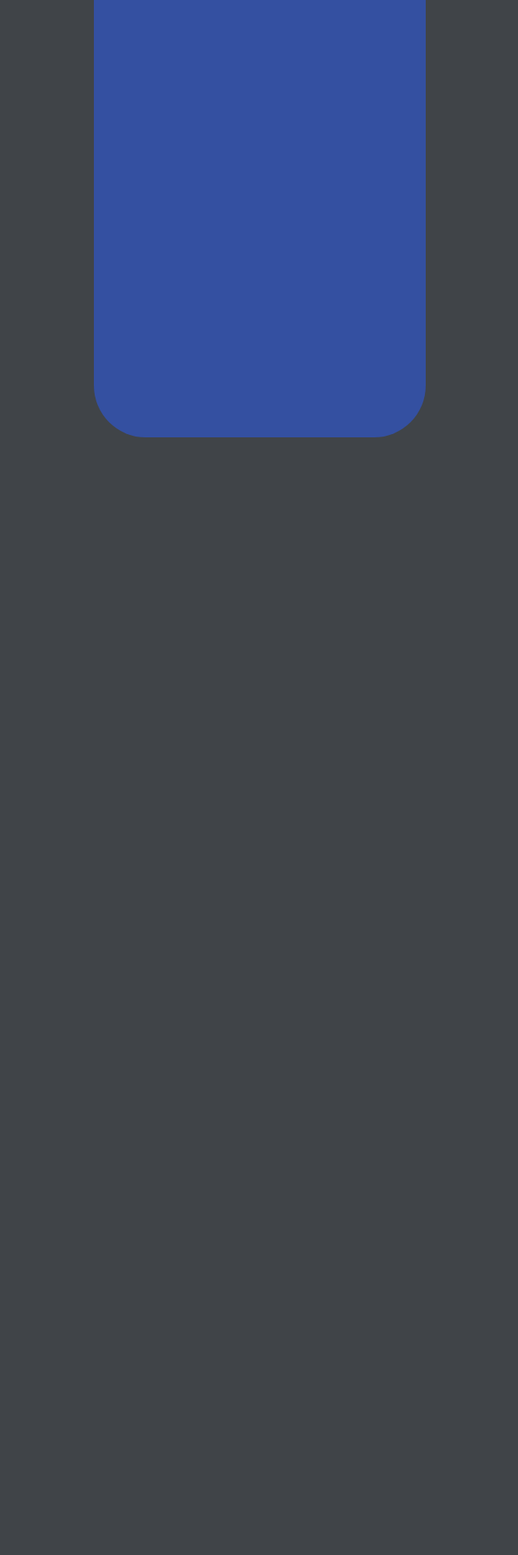
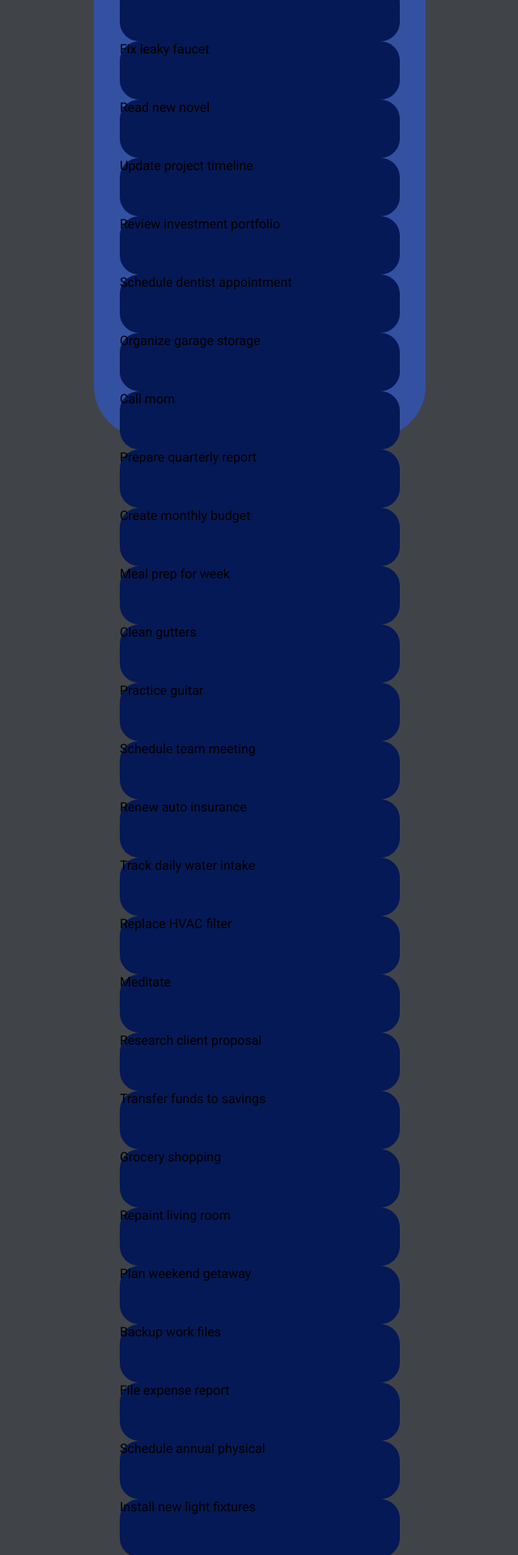
Before and after one commit to sophocles99/tasks-frontend, a React (Vite) app: page / in a window 1280 px wide. Shown: the part 300-2220 px from the top of the page at 81% size, without its empty margins (319-959 px from the left). Before the commit the page ends 840 px from the top, so only its background shows below. Built offline with nearby package versions, Linux system fonts and the light colour scheme.

Commit message:
add categories and tasks with default or dummy data

```diff
--- a/src/App.tsx
+++ b/src/App.tsx
@@ -1,5 +1,6 @@
 import "./App.css";
 import CategoryPicker from "./components/CategoryPicker";
+import TaskList from "./components/TaskList";
 import Title from "./components/Title";
 import TopNav from "./components/TopNav";
 
@@ -9,6 +10,7 @@ function App() {
       <TopNav></TopNav>
       <Title></Title>
       <CategoryPicker></CategoryPicker>
+      <TaskList></TaskList>
     </div>
   );
 }
--- a/src/categories.ts
+++ b/src/categories.ts
@@ -8,13 +8,17 @@ export const categoryNames = {
 
 export type CategoryName = keyof typeof categoryNames;
 
-interface Category {
+export type CategoryId = number
+
+export interface Category {
+  categoryId: CategoryId
   categoryName: CategoryName;
   categoryTaskCount: number;
   categoryTaskCompletedCount: number;
 }
 
-export const defaultCategories: Category[] = Object.keys(categoryNames).map((categoryName) => ({
+export const defaultCategories: Category[] = Object.keys(categoryNames).map((categoryName, index) => ({
+  categoryId: index,
   categoryName: categoryName as CategoryName,
   categoryTaskCount: 10,
   categoryTaskCompletedCount: 7,
--- a/src/components/CategoryCard.tsx
+++ b/src/components/CategoryCard.tsx
@@ -15,7 +15,7 @@ const CategoryCard = ({ categoryName, categoryTaskCount, categoryTaskCompletedCo
     return Math.min(percentage, 100);
   };
   const progressPercentage = calculateProgressPercentage();
-  const progressBarIndicatorColour = categoryNames[categoryName] ?? "var(--surface-secondary";
+  const progressBarIndicatorColour = categoryNames[categoryName] ?? "var(--surface-secondary)";
 
   return (
     <div className={styles.categoryCard}>
--- a/src/components/CategoryPicker.tsx
+++ b/src/components/CategoryPicker.tsx
@@ -1,14 +1,14 @@
 import { useEffect, useRef, useState } from "react";
 import styles from "../styles/CategoryPicker.module.css";
 import CategoryCard from "./CategoryCard";
-import { defaultCategories } from "../categories.ts";
+import { Category, defaultCategories } from "../categories.ts";
 
-const maxMaskWidth: number = 16;
+const MASK_MAX_WIDTH: number = 16;
 
 const CategoryPicker = () => {
   const pickerListRef = useRef<HTMLDivElement>(null);
   const [leftMaskWidth, setLeftMaskWidth] = useState(0);
-  const [rightMaskWidth, setRightMaskWidth] = useState(maxMaskWidth);
+  const [rightMaskWidth, setRightMaskWidth] = useState(MASK_MAX_WIDTH);
 
   useEffect(() => {
     const pickerListDiv = pickerListRef.current;
@@ -16,8 +16,8 @@ const CategoryPicker = () => {
     if (pickerListDiv) {
       const maxScrollLeft = pickerListDiv.scrollWidth - pickerListDiv.clientWidth;
       const handleScroll = () => {
-        setLeftMaskWidth(Math.min(maxMaskWidth, pickerListDiv.scrollLeft));
-        setRightMaskWidth(Math.min(maxMaskWidth, maxScrollLeft - pickerListDiv.scrollLeft));
+        setLeftMaskWidth(Math.min(MASK_MAX_WIDTH, pickerListDiv.scrollLeft));
+        setRightMaskWidth(Math.min(MASK_MAX_WIDTH, maxScrollLeft - pickerListDiv.scrollLeft));
       };
       pickerListDiv.addEventListener("scroll", handleScroll);
 
@@ -32,12 +32,12 @@ const CategoryPicker = () => {
       <div className={styles.categoryPickerTitle}>categories</div>
       <div className={styles.categoryPickerListContainer}>
         <div className={styles.categoryPickerList} ref={pickerListRef}>
-          {defaultCategories.map((category) => (
+          {defaultCategories.map((category: Category) => (
             <CategoryCard
+              key={category.categoryId}
               categoryName={category.categoryName}
               categoryTaskCount={category.categoryTaskCount}
               categoryTaskCompletedCount={category.categoryTaskCompletedCount}
-              key={category.categoryName}
             ></CategoryCard>
           ))}
         </div>
--- /dev/null
+++ b/src/components/TaskCard.tsx
@@ -0,0 +1,14 @@
+import styles from '../styles/TaskCard.module.css'
+import { Task } from "../tasks"
+
+interface Props {
+  task: Task
+}
+
+const TaskCard = ({task}: Props) => {
+  return (
+    <div className={styles.taskCard}>{task.name}</div>
+  )
+}
+
+export default TaskCard
--- /dev/null
+++ b/src/components/TaskList.tsx
@@ -0,0 +1,16 @@
+import { useState } from 'react';
+import { Task, dummyTasks } from '../tasks';
+import TaskCard from './TaskCard';
+
+const TaskList = () => {
+  const [tasks, setTasks] = useState<Task[]>(dummyTasks);
+  return (
+    <div>
+      {tasks.map((task) => (
+        <TaskCard task={task} key={task.id}></TaskCard>
+      ))}
+    </div>
+  );
+};
+
+export default TaskList;
--- /dev/null
+++ b/src/raw-task-data.json
@@ -0,0 +1,152 @@
+[
+  {
+    "name": "Pay quarterly taxes",
+    "description": "Submit estimated tax payment for Q1 before the deadline.",
+    "categories": ["financial"]
+  },
+  {
+    "name": "Morning jog",
+    "description": "Complete 30-minute run around the neighborhood park.",
+    "categories": ["health"]
+  },
+  {
+    "name": "Fix leaky faucet",
+    "description": "Replace washer in bathroom sink to stop the dripping.",
+    "categories": ["home"]
+  },
+  {
+    "name": "Read new novel",
+    "description": "Finish first three chapters of the book club selection.",
+    "categories": ["personal"]
+  },
+  {
+    "name": "Update project timeline",
+    "description": "Revise milestone dates based on recent progress and resource availability.",
+    "categories": ["work"]
+  },
+  {
+    "name": "Review investment portfolio",
+    "description": "Check performance of stocks and rebalance allocations if necessary.",
+    "categories": ["financial"]
+  },
+  {
+    "name": "Schedule dentist appointment",
+    "description": "Book six-month checkup and cleaning with Dr. Johnson.",
+    "categories": ["health"]
+  },
+  {
+    "name": "Organize garage storage",
+    "description": "Sort through boxes and donate unused items to charity.",
+    "categories": ["home"]
+  },
+  {
+    "name": "Call mom",
+    "description": "Catch up with mom about her upcoming vacation plans.",
+    "categories": ["personal"]
+  },
+  {
+    "name": "Prepare quarterly report",
+    "description": "Compile sales figures and KPIs for the management meeting.",
+    "categories": ["work"]
+  },
+  {
+    "name": "Create monthly budget",
+    "description": "Plan expenses for next month and identify savings opportunities.",
+    "categories": ["financial", "personal"]
+  },
+  {
+    "name": "Meal prep for week",
+    "description": "Prepare healthy lunches and snacks for the upcoming workweek.",
+    "categories": ["health", "personal"]
+  },
+  {
+    "name": "Clean gutters",
+    "description": "Remove leaves and debris from roof gutters before rainy season.",
+    "categories": ["home"]
+  },
+  {
+    "name": "Practice guitar",
+    "description": "Work on new song for 30 minutes and review previous lessons.",
+    "categories": ["personal"]
+  },
+  {
+    "name": "Schedule team meeting",
+    "description": "Coordinate with team members for weekly progress updates.",
+    "categories": ["work"]
+  },
+  {
+    "name": "Renew auto insurance",
+    "description": "Compare rates and update policy before expiration date.",
+    "categories": ["financial"]
+  },
+  {
+    "name": "Track daily water intake",
+    "description": "Drink at least eight glasses of water throughout the day.",
+    "categories": ["health"]
+  },
+  {
+    "name": "Replace HVAC filter",
+    "description": "Install new air filter in the home heating and cooling system.",
+    "categories": ["home", "health"]
+  },
+  {
+    "name": "Meditate",
+    "description": "Complete 15-minute guided meditation for stress relief.",
+    "categories": ["personal", "health"]
+  },
+  {
+    "name": "Research client proposal",
+    "description": "Gather information for upcoming pitch to potential client.",
+    "categories": ["work"]
+  },
+  {
+    "name": "Transfer funds to savings",
+    "description": "Move 10% of paycheck to emergency fund account.",
+    "categories": ["financial"]
+  },
+  {
+    "name": "Grocery shopping",
+    "description": "Buy fresh produce, protein, and essentials for the week.",
+    "categories": ["health", "home"]
+  },
+  {
+    "name": "Repaint living room",
+    "description": "Apply new paint color to walls and touch up trim.",
+    "categories": ["home"]
+  },
+  {
+    "name": "Plan weekend getaway",
+    "description": "Research destinations and accommodations for mini vacation.",
+    "categories": ["personal"]
+  },
+  {
+    "name": "Backup work files",
+    "description": "Archive important documents and project files to secure storage.",
+    "categories": ["work"]
+  },
+  {
+    "name": "File expense report",
+    "description": "Submit receipts for reimbursement from business trip.",
+    "categories": ["financial", "work"]
+  },
+  {
+    "name": "Schedule annual physical",
+    "description": "Book comprehensive health checkup with primary care doctor.",
+    "categories": ["health"]
+  },
+  {
+    "name": "Install new light fixtures",
+    "description": "Replace outdated lighting in kitchen with energy-efficient options.",
+    "categories": ["home"]
+  },
+  {
+    "name": "Learn new language",
+    "description": "Complete next three lessons in Spanish learning app.",
+    "categories": ["personal"]
+  },
+  {
+    "name": "Conduct performance reviews",
+    "description": "Complete quarterly assessments for team members.",
+    "categories": ["work"]
+  }
+]
--- /dev/null
+++ b/src/styles/TaskCard.module.css
@@ -0,0 +1,6 @@
+.taskCard {
+  width: 100%;
+  height: 4.5rem;
+  border-radius: 1.5rem;
+  background-color: var(--surface-colour);
+}
--- /dev/null
+++ b/src/tasks.ts
@@ -0,0 +1,34 @@
+import { v4 as uuidv4 } from 'uuid';
+import { CategoryId, defaultCategories } from './categories';
+import rawTaskData from './raw-task-data.json';
+
+export type Status = 'not_started' | 'in_progress' | 'done';
+
+export interface Task {
+  id: string;
+  name: string;
+  description: string;
+  due_date: Date;
+  status: Status;
+  categoryIds: CategoryId[];
+}
+
+const createRandomDate = () => {
+  const newDate = new Date();
+  const offset = Math.floor(Math.random() * 7) + 1;
+  newDate.setDate(newDate.getDate() + offset);
+  return newDate;
+};
+
+export const dummyTasks: Task[] = rawTaskData.map((rawTask) => ({
+  id: uuidv4(),
+  name: rawTask.name,
+  description: rawTask.description,
+  due_date: createRandomDate(),
+  status: 'not_started',
+  categoryIds: defaultCategories
+    .filter((category) => rawTask.categories.includes(category.categoryName))
+    .map((category) => category.categoryId),
+}));
+
+console.log(dummyTasks);
```
